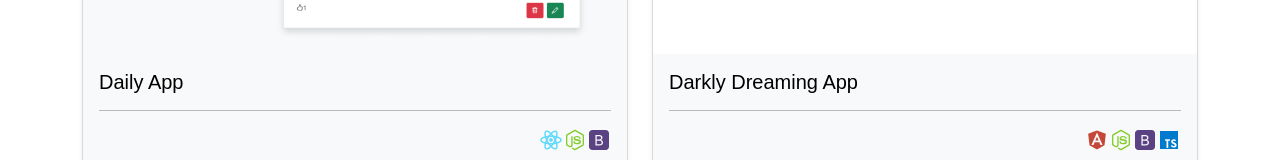
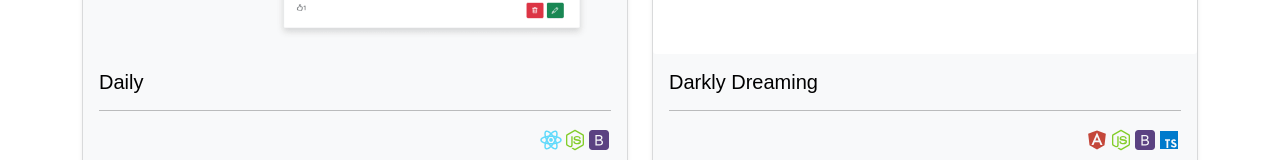
Before and after one commit to JosenRomero/My_Portfolio, a React (Create React App) app: page / in a window 1280 px wide. Shown: the part 1757-1917 px from the top of the page. Built offline with nearby package versions, Linux system fonts and the light colour scheme.

Commit message:
changed name and links to two projects

```diff
--- a/public/index.html
+++ b/public/index.html
@@ -24,7 +24,7 @@
       work correctly both with client-side routing and a non-root public URL.
       Learn how to configure a non-root public URL by running `npm run build`.
     -->
-    <title>React App</title>
+    <title>Portfolio | José Romero</title>
   </head>
   <body>
     <noscript>You need to enable JavaScript to run this app.</noscript>
--- a/src/data.js
+++ b/src/data.js
@@ -32,23 +32,23 @@ const programming_language = {
 
 export const projects = [
     {
-        image: "images/dailyapp_img.png",
+        image: "images/daily_img.png",
         imageSmall: false,
-        title: "Daily App",
+        title: "Daily",
         programming_language: [
             programming_language.react,
             programming_language.nodeJS,
             programming_language.bootstrap
         ],
         view_code: {
-            frontend: "https://github.com/JosenRomero/DailyApp",
+            frontend: "https://github.com/JosenRomero/Daily",
             backend: "https://github.com/JosenRomero/backend-with-nodejs"
         },
         open_project: "https://daily-react-app.herokuapp.com/"
     },
     {
-        image: "images/darklydreamingapp_img.png",
-        title: "Darkly Dreaming App",
+        image: "images/darklydreaming_img.png",
+        title: "Darkly Dreaming",
         imageSmall: false,
         programming_language: [
             programming_language.angular,
@@ -57,10 +57,10 @@ export const projects = [
             programming_language.typescript
         ],
         view_code: {
-            frontend: "https://github.com/JosenRomero/DarklyDreamingApp",
+            frontend: "https://github.com/JosenRomero/DarklyDreaming",
             backend: "https://github.com/JosenRomero/simple-backend"
         },
-        open_project: "https://darkly-dreaming-app.vercel.app/notes"
+        open_project: "https://darkly-dreaming.vercel.app/notes"
     },
     {
         image: "images/notesapp_img.png",
```
Also changed, not shown: public/images/daily_img.png (renamed from public/images/dailyapp_img.png), public/images/darklydreaming_img.png (renamed from public/images/darklydreamingapp_img.png).
